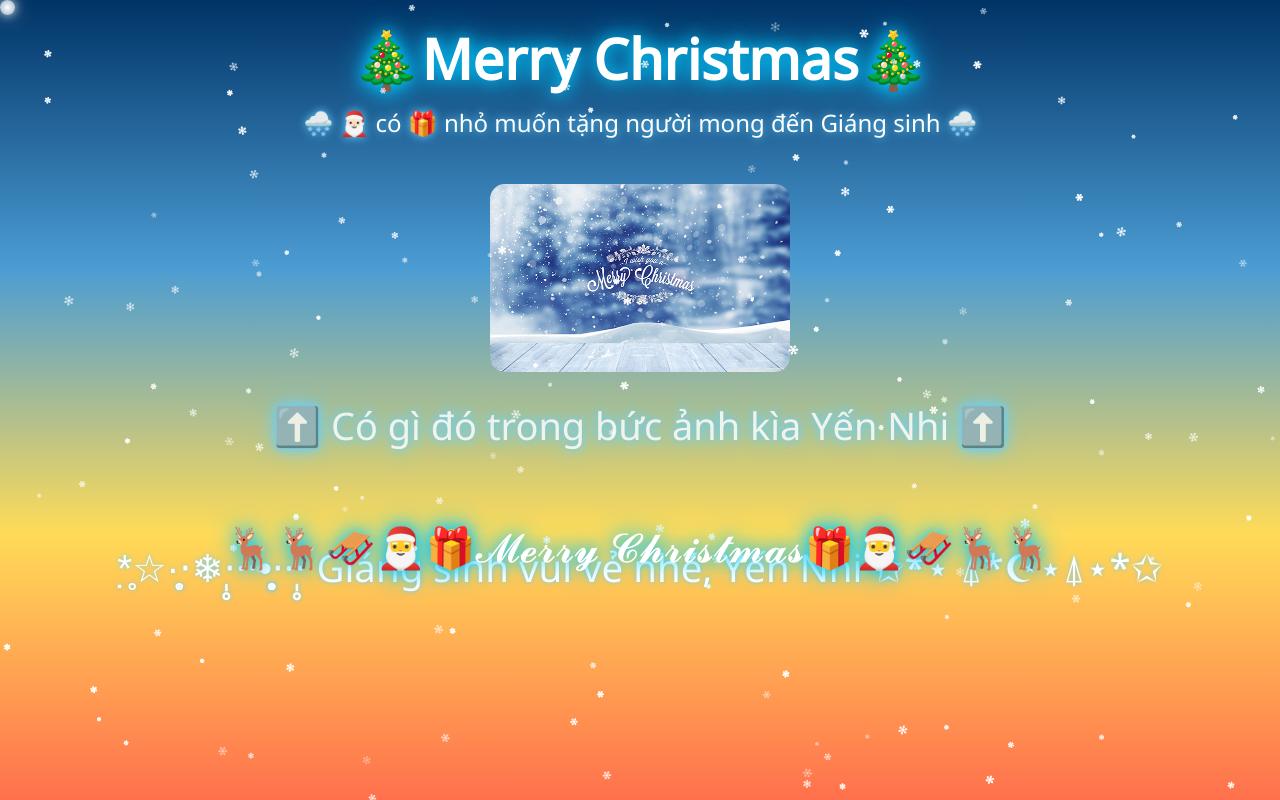
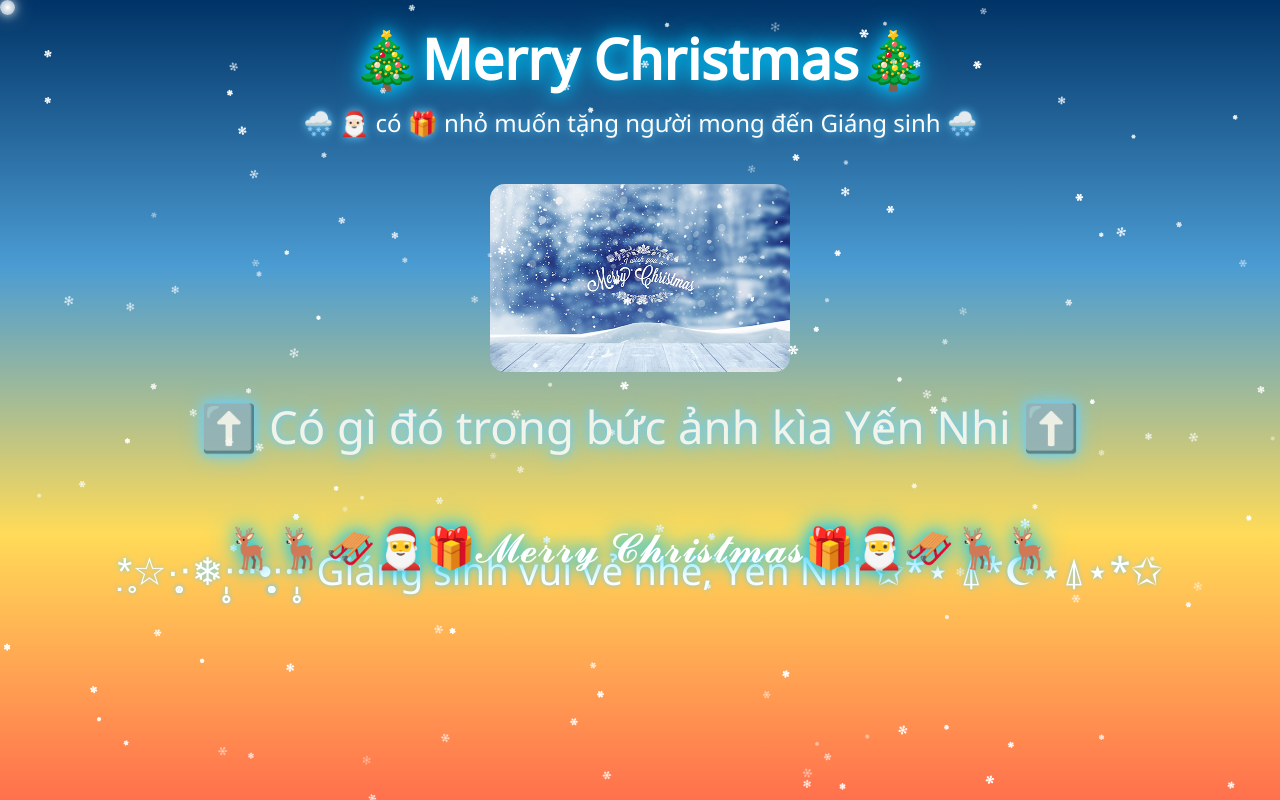
Before and after one commit to PhamTrung1204/merrychrismas, a plain HTML site: page index.html in a window 1280 px wide. Drawn offline with Linux system fonts and the light colour scheme.

Commit message:
the last update

```diff
--- a/style.css
+++ b/style.css
@@ -356,7 +356,7 @@ canvas {
 .pulse {
   display: inline-block;
   margin-top: 10px;
-  font-size: 2rem;
+  font-size: 3vw;
   animation: pulseEffect 1.5s infinite;
   color: #fff;
   text-shadow: 0 0 5px #66cfff, 0 0 10px #66cfff, 0 0 20px #66cfff;
```
